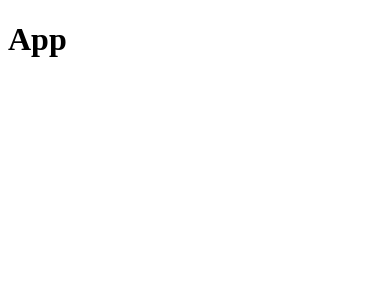
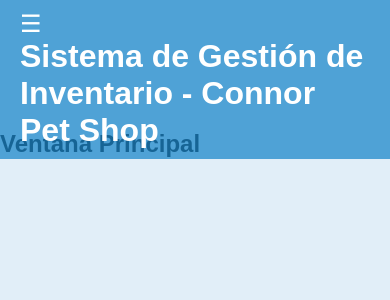
Before and after one commit to SantiagoSarasola/SIGI, a React (Vite) app in the folder Front/: page / in a window 390 px wide. Shown: the top 300 px of the page. Built offline with nearby package versions, Linux system fonts and the light colour scheme.

Commit message:
Agrego estructura gral del Front

```diff
--- a/Front/package.json
+++ b/Front/package.json
@@ -11,7 +11,8 @@
   },
   "dependencies": {
     "react": "^18.3.1",
-    "react-dom": "^18.3.1"
+    "react-dom": "^18.3.1",
+    "react-router-dom": "^6.27.0"
   },
   "devDependencies": {
     "@eslint/js": "^9.13.0",
@@ -23,6 +24,6 @@
     "eslint-plugin-react-hooks": "^5.0.0",
     "eslint-plugin-react-refresh": "^0.4.13",
     "globals": "^15.11.0",
-    "vite": "^5.4.9"
+    "vite": "^5.4.10"
   }
 }
--- a/Front/src/App.jsx
+++ b/Front/src/App.jsx
@@ -1,8 +1,19 @@
+import React from 'react';
+import { BrowserRouter as Router, Routes, Route } from 'react-router-dom';
+import VentanaPrincipal from './pages/VentanaPrincipal';
+import Ventas from './pages/Ventas';
+import Productos from './pages/Productos';
+
+
 function App() {
   return (
-    <>
-      <h1>App</h1>
-    </>
+    <Router>
+      <Routes>
+        <Route path="/" element={<VentanaPrincipal />} />
+        <Route path="/ventas" element={<Ventas />} />
+        <Route path="/productos" element={<Productos />} />
+      </Routes>
+    </Router>
   );
 }
 
--- /dev/null
+++ b/Front/src/components/Menu.jsx
@@ -0,0 +1,41 @@
+import React, { useState } from 'react';
+import { Link } from 'react-router-dom';
+import '../styles/Menu.css';
+
+function Menu() {
+  const [menuAbierto, setMenuAbierto] = useState(false);
+
+  const toggleMenu = () => {
+    setMenuAbierto(!menuAbierto);
+  };
+
+  return (
+    <header className="header">
+      <button onClick={toggleMenu} className="menu-icon">
+        &#9776; {/* Icono de hamburguesa */}
+      </button>
+      <h1>Sistema de Gestión de Inventario - Connor Pet Shop</h1>
+
+      {menuAbierto && (
+        <div className="menu-desplegable">
+          <ul>
+            <li>
+              <Link to="/" onClick={() => setMenuAbierto(false)}>Inicio</Link>
+            </li>
+            <li>
+              <Link to="/ventas" onClick={() => setMenuAbierto(false)}>Ventas</Link>
+            </li>
+            <li>
+              <Link to="/productos" onClick={() => setMenuAbierto(false)}>Productos</Link>
+            </li>
+            <li>
+              <Link to="/" onClick={() => setMenuAbierto(false)}>Salir</Link>
+            </li>
+          </ul>
+        </div>
+      )}
+    </header>
+  );
+}
+
+export default Menu;
--- /dev/null
+++ b/Front/src/pages/Productos.jsx
@@ -0,0 +1,17 @@
+import React from 'react';
+import Menu from '../components/Menu';
+import '../styles/Productos.css';
+
+function Productos() {
+  return (
+    <div className="productos">
+      <Menu />
+      <div className="contenido">
+        <h2>Productos</h2>
+        <p>Ventana de Productos.</p>
+      </div>
+    </div>
+  );
+}
+
+export default Productos;
--- /dev/null
+++ b/Front/src/pages/VentanaPrincipal.jsx
@@ -0,0 +1,16 @@
+import React from 'react';
+import Menu from '../components/Menu';
+import "../styles/VentanaPrincipal.css"
+
+function VentanaPrincipal() {
+  return (
+    <div className="ventana-principal">
+      <Menu />
+      <div className="contenido">
+        <h2>Ventana Principal</h2>
+      </div>
+    </div>
+  );
+}
+
+export default VentanaPrincipal;
--- /dev/null
+++ b/Front/src/pages/Ventas.jsx
@@ -0,0 +1,17 @@
+import React from 'react';
+import Menu from '../components/Menu';
+import '../styles/Ventas.css';
+
+function Ventas() {
+  return (
+    <div className="ventas">
+      <Menu />
+      <div className="contenido">
+        <h2>Ventas</h2>
+        <p>ventana de Ventas.</p>
+      </div>
+    </div>
+  );
+}
+
+export default Ventas;
--- /dev/null
+++ b/Front/src/styles/Menu.css
@@ -0,0 +1,52 @@
+.header {
+    display: flex;
+    align-items: center;
+    padding: 10px 20px;
+    background-color: #097dc5ac;
+    color: white;
+    position: fixed;
+    top: 0;
+    left: 0;
+    width: 100%;
+    z-index: 2;
+    font-size: 18px;
+  }
+
+  .menu-icon {
+    font-size: 24px;
+    background: none;
+    border: none;
+    color: white;
+    cursor: pointer;
+    margin-right: 10px;
+  }
+
+  .menu-desplegable {
+    position: absolute;
+    top: 50px; /* Justo debajo del header */
+    left: 0;
+    background-color: #097dc5;
+    width: 100%;
+    color: white;
+    border-top: 1px solid #444;
+    box-shadow: 0px 4px 8px rgba(0, 0, 0, 0.3);
+  }
+
+  .menu-desplegable ul {
+    list-style-type: none;
+    padding: 0;
+    margin: 0;
+  }
+
+  .menu-desplegable li {
+    padding: 15px 20px;
+    cursor: pointer;
+  }
+
+  .menu-desplegable li:hover {
+    background-color: #51e5ff;
+  }
+
+  .contenido {
+    padding-top: 70px; /* Espacio suficiente para el menú fijo */
+  }
--- /dev/null
+++ b/Front/src/styles/Productos.css
@@ -0,0 +1,25 @@
+* {
+  margin: 0;
+  padding: 0;
+  box-sizing: border-box;
+}
+
+.productos {
+  font-family: Arial, sans-serif;
+  color: #333;
+  height: 100vh;
+  background-color: #e1eef8;
+}
+
+/* Estilos responsivos */
+@media (max-width: 600px) {
+  .header {
+    flex-direction: column;
+    align-items: flex-start;
+    font-size: 16px;
+  }
+
+  .productos {
+    padding-top: 60px;
+  }
+}
--- /dev/null
+++ b/Front/src/styles/VentanaPrincipal.css
@@ -0,0 +1,25 @@
+* {
+  margin: 0;
+  padding: 0;
+  box-sizing: border-box;
+}
+
+.ventana-principal {
+  font-family: Arial, sans-serif;
+  color: #333;
+  height: 100vh;
+  background-color: #e1eef8;
+}
+
+/* Estilos responsivos */
+@media (max-width: 600px) {
+  .header {
+    flex-direction: column;
+    align-items: flex-start;
+    font-size: 16px;
+  }
+
+  .ventana-principal {
+    padding-top: 60px;
+  }
+}
--- /dev/null
+++ b/Front/src/styles/Ventas.css
@@ -0,0 +1,25 @@
+* {
+  margin: 0;
+  padding: 0;
+  box-sizing: border-box;
+}
+
+.ventas {
+  font-family: Arial, sans-serif;
+  color: #333;
+  height: 100vh;
+  background-color: #e1eef8;
+}
+
+/* Estilos responsivos */
+@media (max-width: 600px) {
+  .header {
+    flex-direction: column;
+    align-items: flex-start;
+    font-size: 16px;
+  }
+
+  .ventas {
+    padding-top: 60px;
+  }
+}
```
Also changed, not shown: 1 other file (tests, documents, lock files or other folders).
